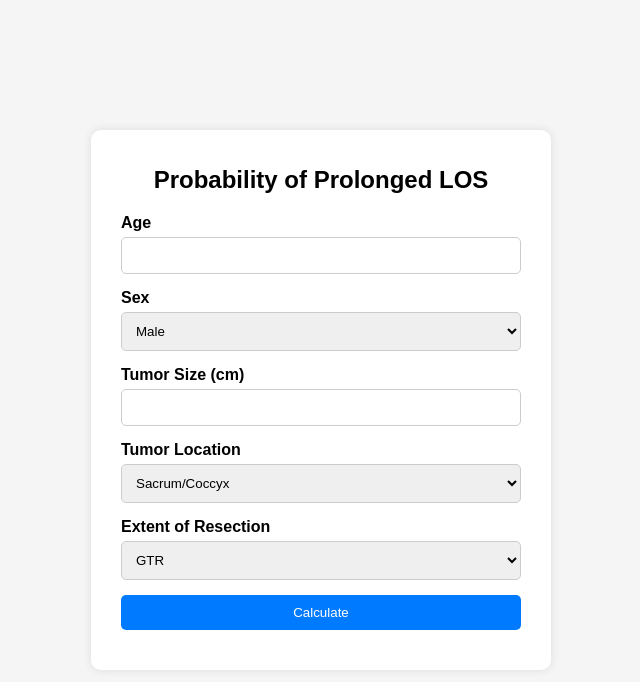
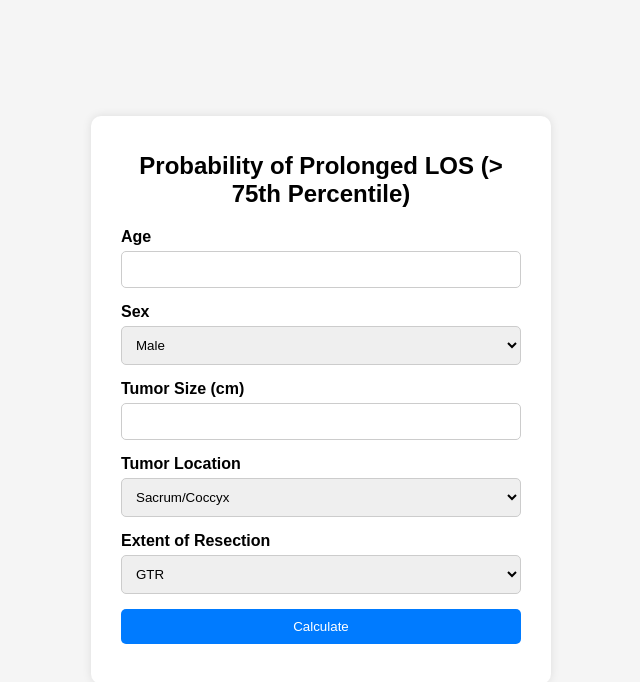
Before and after one commit to feras-beep/ChondrosarcomaLOS, a plain HTML site: page index.html in a window 1280 px wide. Shown: the whole page, without its empty margins (319-959 px from the left). Drawn offline with Linux system fonts and the light colour scheme.

Commit message:
Update index.html

```diff
--- a/index.html
+++ b/index.html
@@ -65,7 +65,7 @@
 </head>
 <body>
     <div class="container">
-        <h1>Probability of Prolonged LOS</h1>
+        <h1>Probability of Prolonged LOS (> 75th Percentile)</h1>
         <div class="form-group">
             <label for="age">Age</label>
             <input type="number" id="age" required>
```
